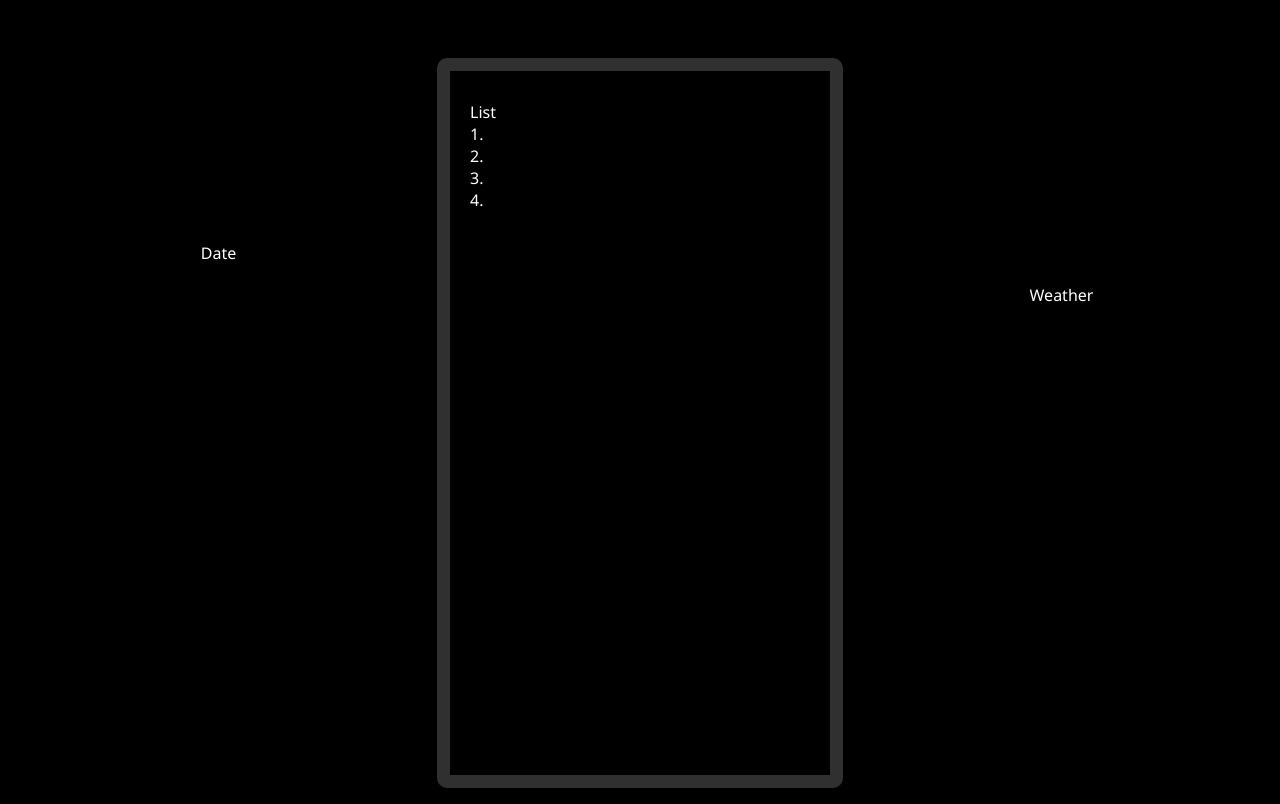
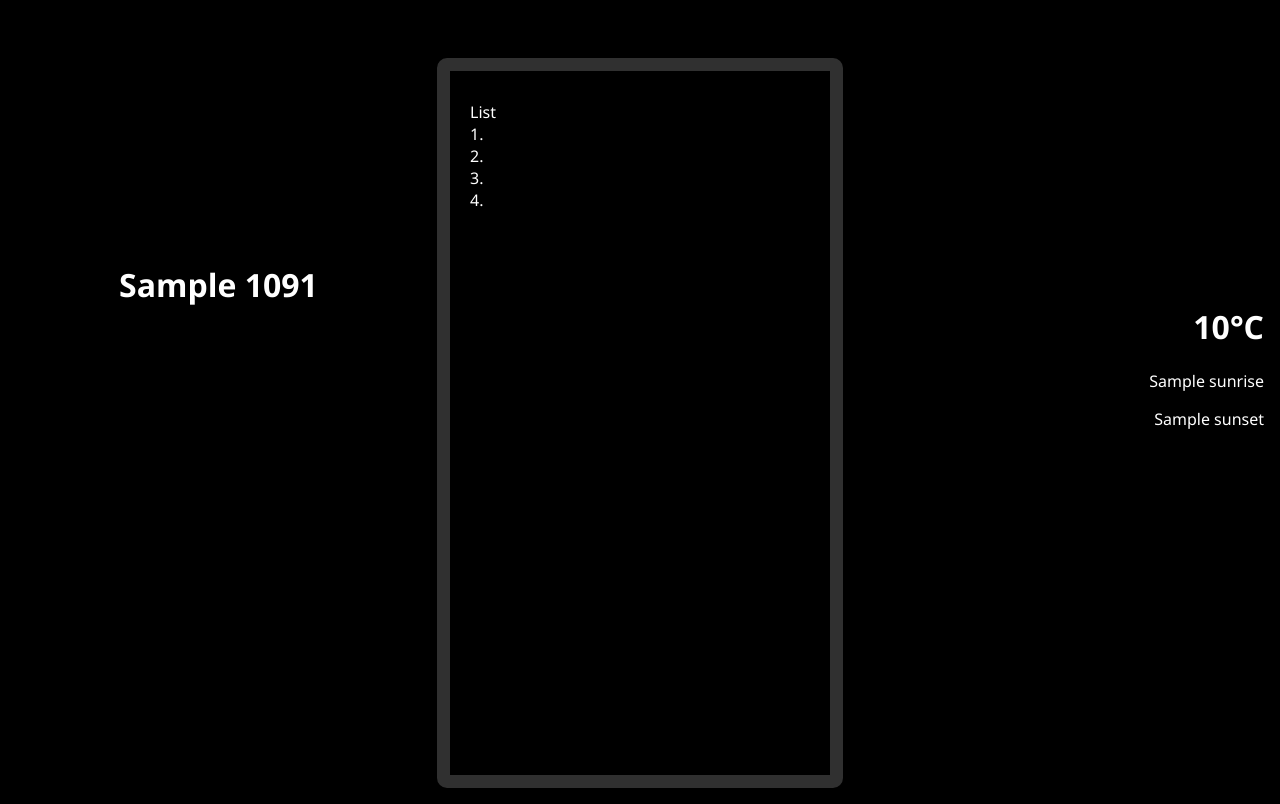
Before and after one commit to vasileck/web-app-smart-mirror, a Flask app: page / in a window 1280 px wide. Run offline with Flask 3, Linux system fonts and the light colour scheme; a database or web service that is not in the repository returns one stand-in record (values such as "Sample title"); data that the repository does not hold is empty.

Commit message:
create base for api weather

```diff
--- a/app/routes.py
+++ b/app/routes.py
@@ -1,10 +1,26 @@
 from flask import Flask, render_template
+import requests
 
 app = Flask(__name__)
 
+
 @app.route('/')
 def index():
-    return render_template('index.html')
+
+    url = 'https://yandex.ru/time/sync.json?geo=1091'
+
+    response = requests.get(url)
+    data = response.json()
+
+    weather = {
+        'city': data['clocks']['1091']['name'],
+        'temperature': data['clocks']['1091']['weather']['temp'],
+        'icon': data['clocks']['1091']['weather']['icon'],
+        'sunrise': data['clocks']['1091']['sunrise'],
+        'sunset': data['clocks']['1091']['sunset']
+    }
+
+    return render_template('index.html', weather=weather)
 
 if __name__ == '__main__':
     app.run(debug=True)
--- a/app/static/css/style.css
+++ b/app/static/css/style.css
@@ -39,6 +39,7 @@ div {
 #weather {
     margin-top: 30px;
     height: 258px;
+    text-align: right;
 }
 
 p.list {
--- a/app/templates/index.html
+++ b/app/templates/index.html
@@ -5,14 +5,18 @@
 </head>
 <body>
 <div class="row">
-    <div class="col-3" id="date">Date</div>
+    <div class="col-3" id="date"><h1>{{ weather.city }}</h1></div>
     <div class="col-3" id="excel"><p class="list">List<br>
         1.<br>
         2.<br>
         3.<br>
         4.<br>
     </p></div>
-    <div class="col-3" id="weather">Weather</div>
+    <div class="col-3" id="weather">
+        <h1>{{ weather.temperature }}°C</h1>
+        <p class="sun">{{ weather.sunrise }}</p>
+        <p class="sun">{{ weather.sunset }}</p>
+    </div>
 </div>
 </body>
 </html>
```
